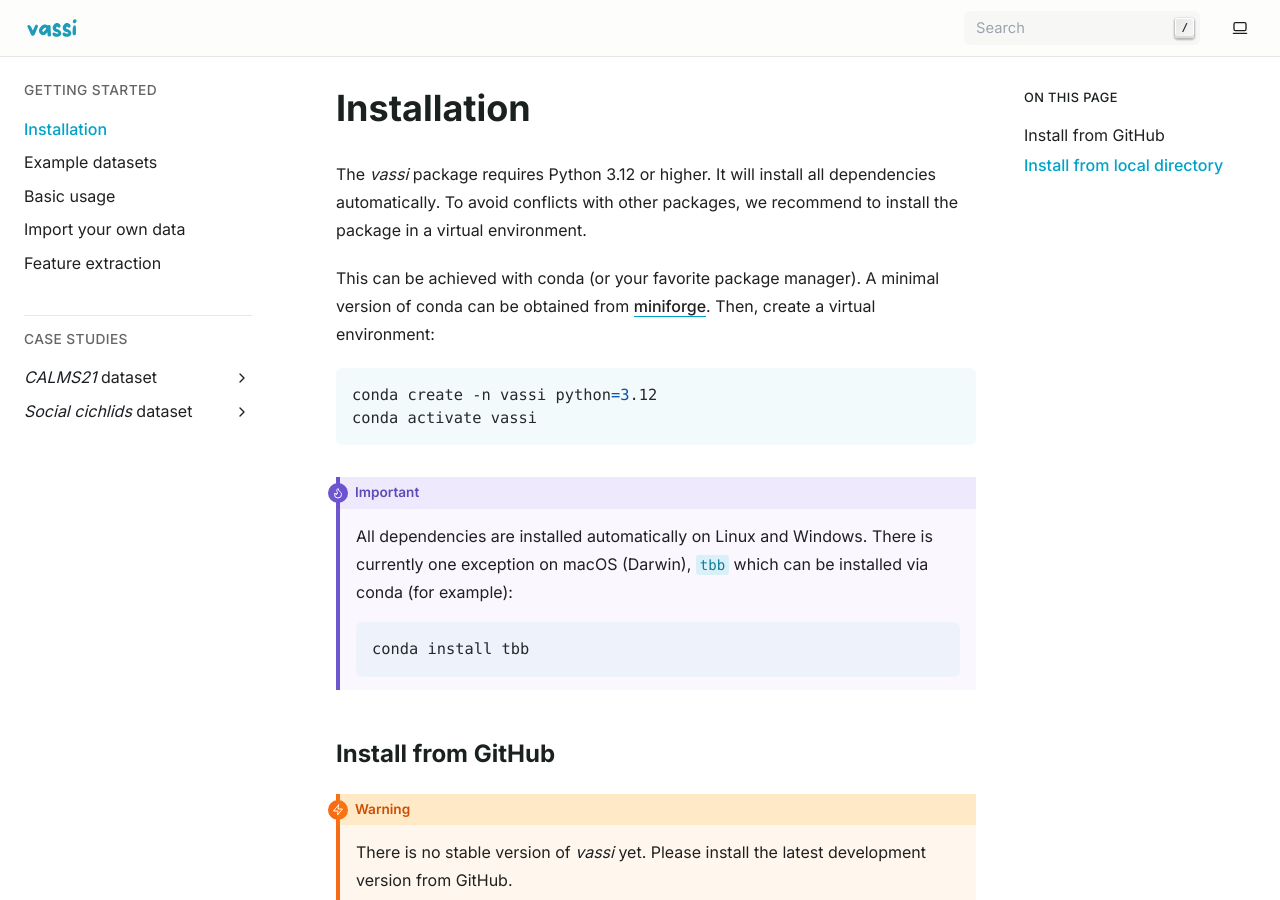
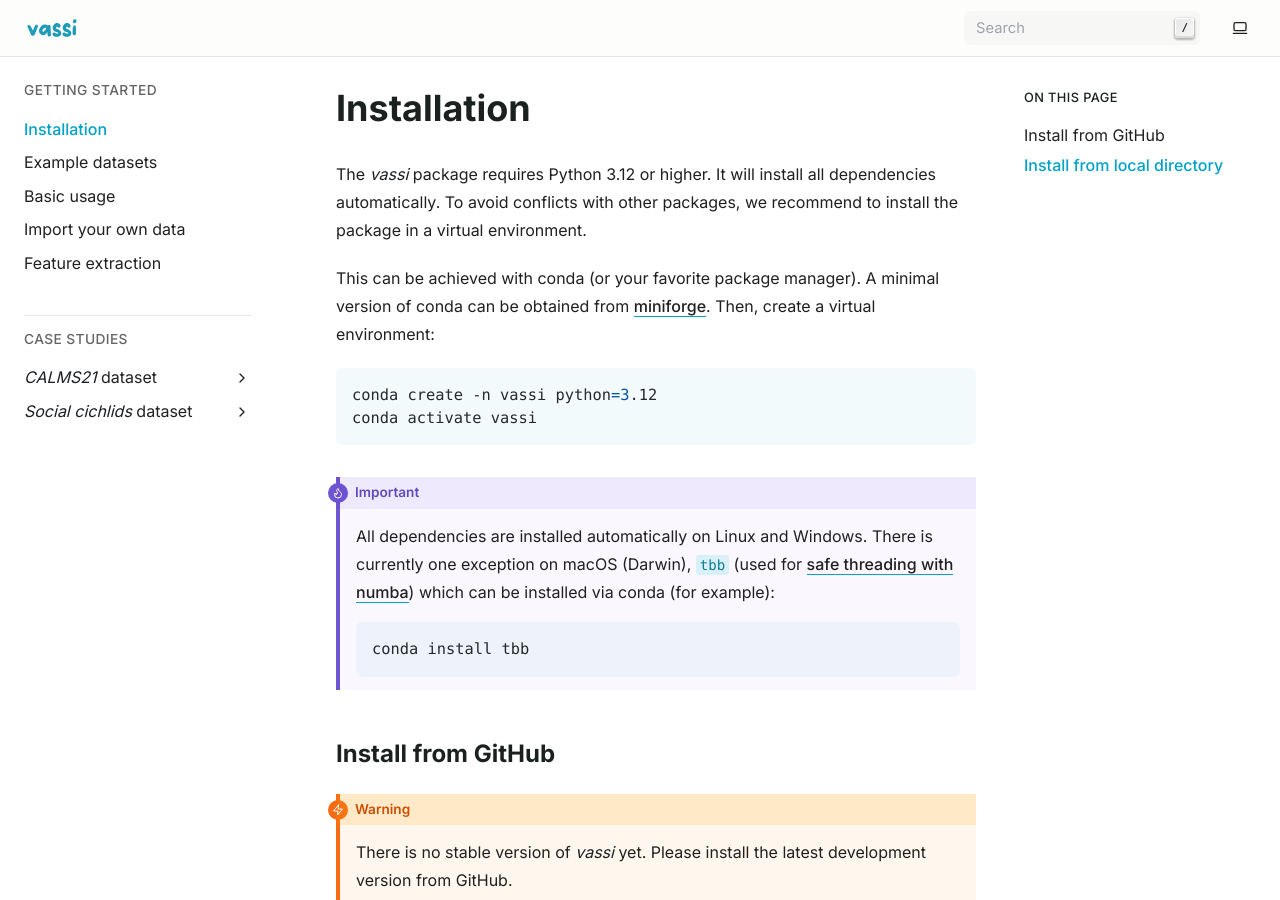
Before and after one commit to pnuehrenberg/vassi, a Sphinx documentation site: the page built from docs/source/1_installation.rst, in a window 1280 px wide and 900 px high. Built offline with Sphinx 7.4.7, drawn with Linux system fonts in a browser that asks for light colours; pages that are not in the unit, such as notebooks, are missing from menus; the version number is read from the project's files by our own code.

Commit message:
add explanation and link

```diff
--- a/docs/source/1_installation.rst
+++ b/docs/source/1_installation.rst
@@ -13,7 +13,7 @@
     conda activate vassi
 
 .. important::
-    All dependencies are installed automatically on Linux and Windows. There is currently one exception on macOS (Darwin), :code:`tbb` which can be installed via conda (for example):
+    All dependencies are installed automatically on Linux and Windows. There is currently one exception on macOS (Darwin), :code:`tbb` (used for `safe threading with numba <https://numba.pydata.org/numba-doc/dev/user/threading-layer.html>`_) which can be installed via conda (for example):
 
     .. code-block:: bash
 
```
